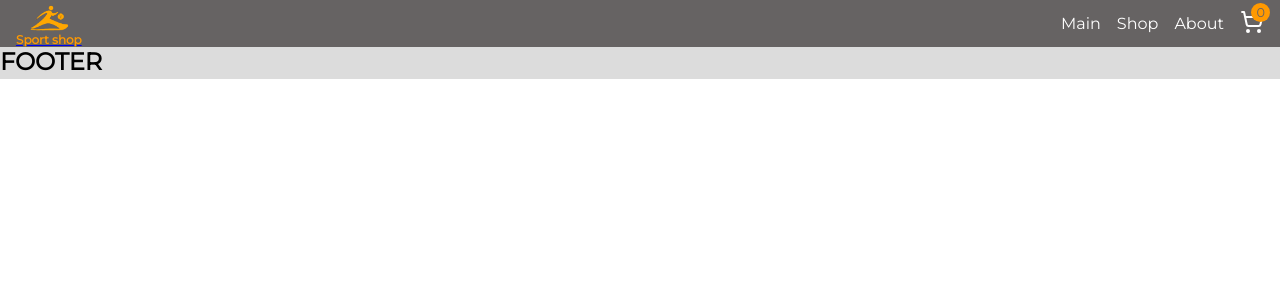
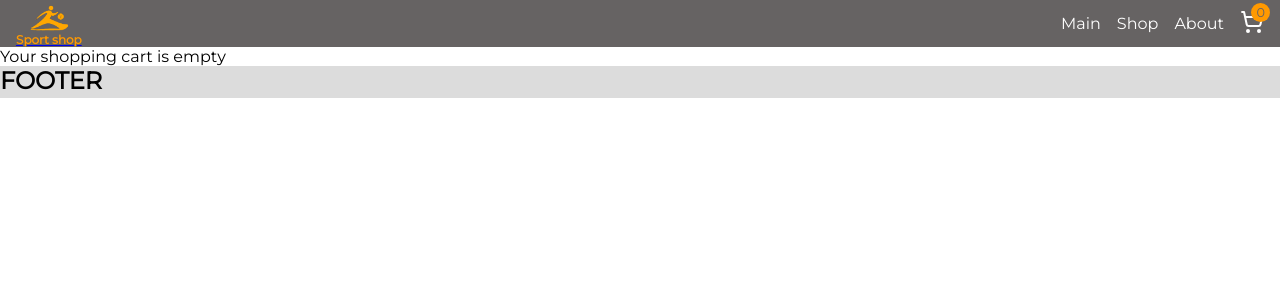
Before and after one commit to TRAHIM86/webshop, a React (Create React App) app: page /cart in a window 1280 px wide. Shown: the top 300 px of the page. Built offline with nearby package versions, Linux system fonts and the light colour scheme; data requests are answered from the project's data file.

Commit message:
feat: added check if cart empty to show string about it

```diff
--- a/src/components/productItem/productItem.jsx
+++ b/src/components/productItem/productItem.jsx
@@ -62,7 +62,6 @@ export const ProductItem = ({ product }) => {
     const newCart = new Map(cart);
     newCart.set(id, 1);
     setCart(newCart);
-    console.log("cart ", newCart);
   }
 
   return (
--- a/src/pages/cart.jsx
+++ b/src/pages/cart.jsx
@@ -49,11 +49,18 @@ export const Cart = () => {
     });
   }
 
-  console.log(cart);
+  console.log(cartProducts);
 
+  // cartProducts - продукты после запроса при
+  // переходе на страницу. Показать только те, что
+  // есть в cart Map(). Нужно для того, что если при
+  // кликах -1 доходим до нуля, то он удаляется с Map
+  // и соотв не проходит фильтр (не отображ в корзине)
   return (
     <div>
-      {cartProducts
+      {cart.size === 0
+        ? "Your shopping cart is empty"
+        : cartProducts
             ?.filter((product) => cart.has(product.id))
             .map((product) => (
               <div key={product.id}>
```
Lines whose indentation alone changed are shown as unchanged.
